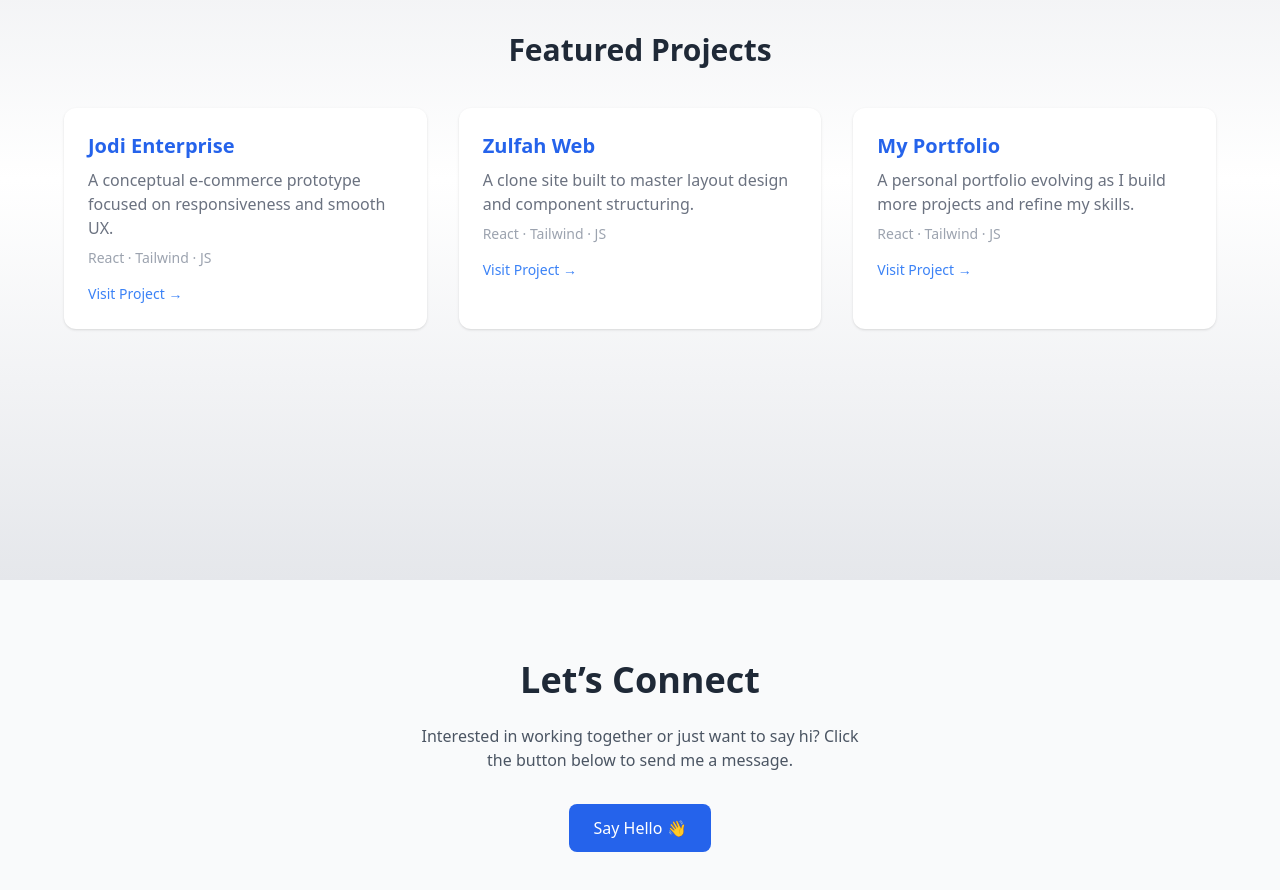
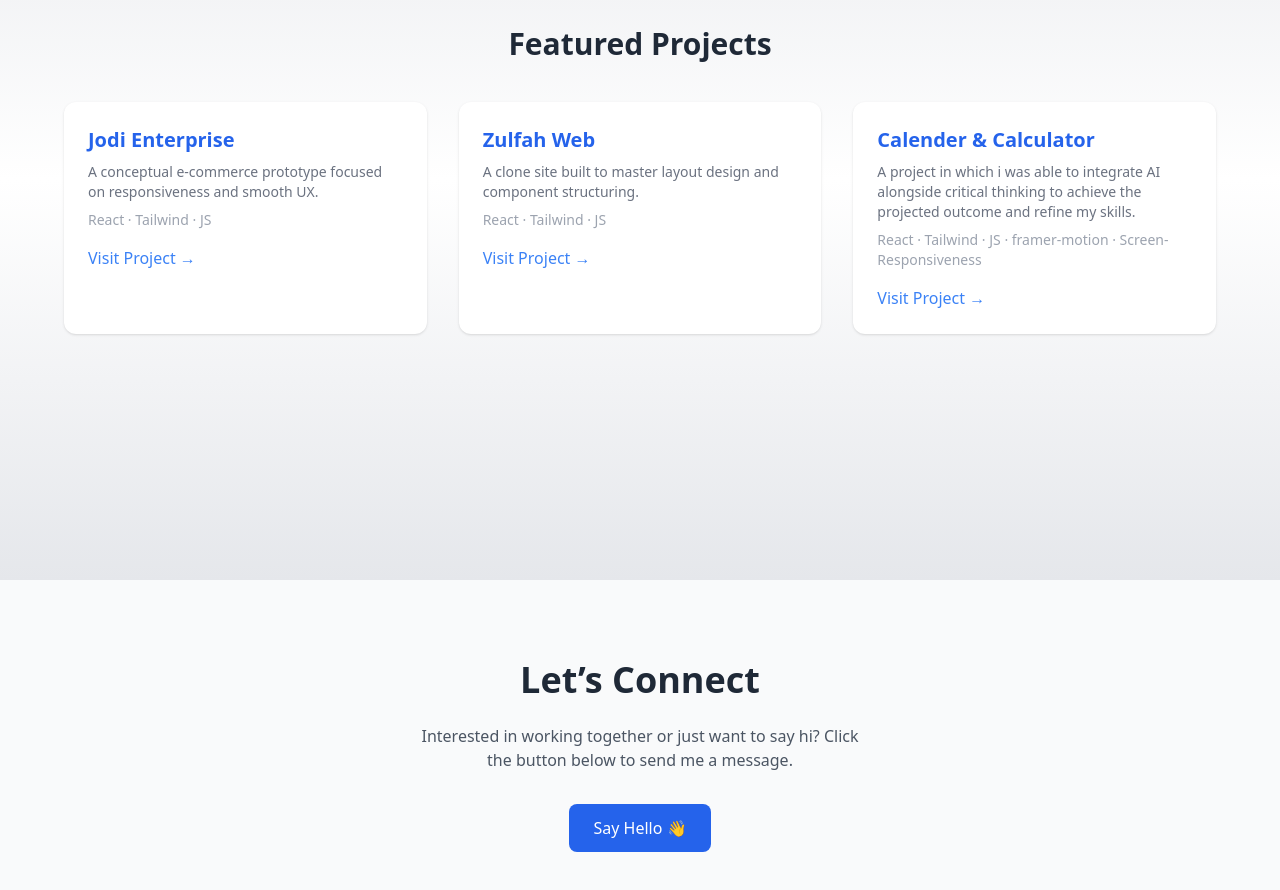
Before and after one commit to MJ1305/Main-Portfolio, a React (Vite) app: page / in a window 1280 px wide. Shown: the part 1900-2790 px from the top of the page. Built offline with nearby package versions, Linux system fonts and the light colour scheme.

Commit message:
Added the calculator&calender project

```diff
--- a/src/Components/projects.jsx
+++ b/src/Components/projects.jsx
@@ -15,11 +15,11 @@ const projects = [
     link: "https://zulfahwebclone.vercel.app/",
   },
   {
-    title: "My Portfolio",
-    desc: "A personal portfolio evolving as I build more projects and refine my skills.",
-    tech: "React · Tailwind · JS",
-    link: "https://mvjibportfolio.netlify.app/",
-  },
+    title: "Calender & Calculator",
+    desc: "A project in which i was able to integrate AI alongside critical thinking to achieve the projected outcome and refine my skills.",
+    tech: "React · Tailwind · JS · framer-motion · Screen-Responsiveness",
+    link: "https://calender-calculator.vercel.app/",
+  }
 ];
 
 function Projects() {
@@ -46,7 +46,7 @@ function Projects() {
               {proj.title}
             </h3>
 
-            <p className="text-gray-500 dark:text-gray-300 mt-2">{proj.desc}</p>
+            <p className="text-gray-500 dark:text-gray-300 mt-2 text-sm">{proj.desc}</p>
 
             <p className="text-sm text-gray-400 dark:text-gray-500 mt-2">
               {proj.tech}
@@ -56,7 +56,7 @@ function Projects() {
               href={proj.link}
               target="_blank"
               rel="noopener noreferrer"
-              className="text-blue-500 dark:text-blue-300 text-sm mt-4 inline-block hover:underline"
+              className="text-blue-500 dark:text-blue-300 text-md mt-4 inline-block hover:underline"
             >
               Visit Project →
             </a>
```
